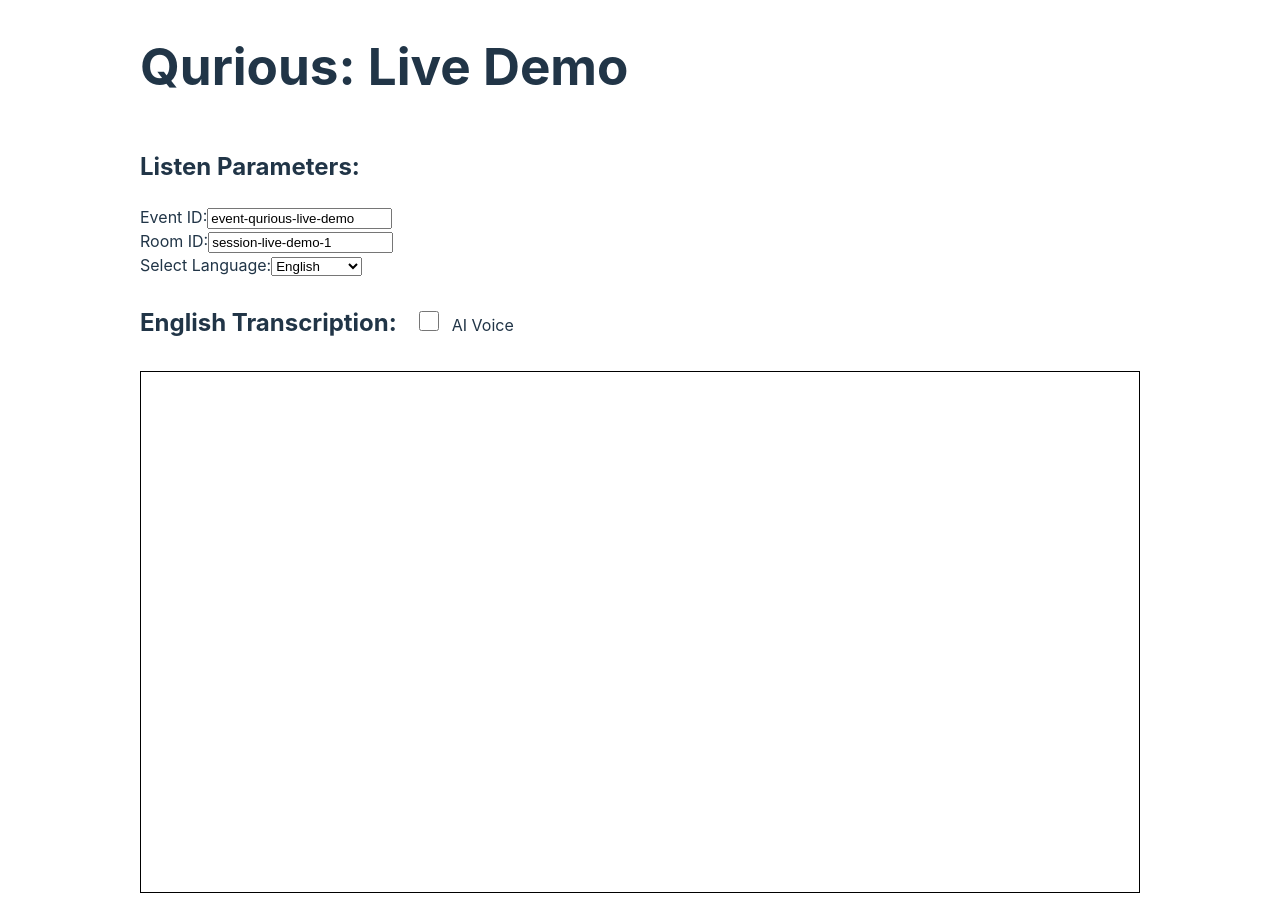
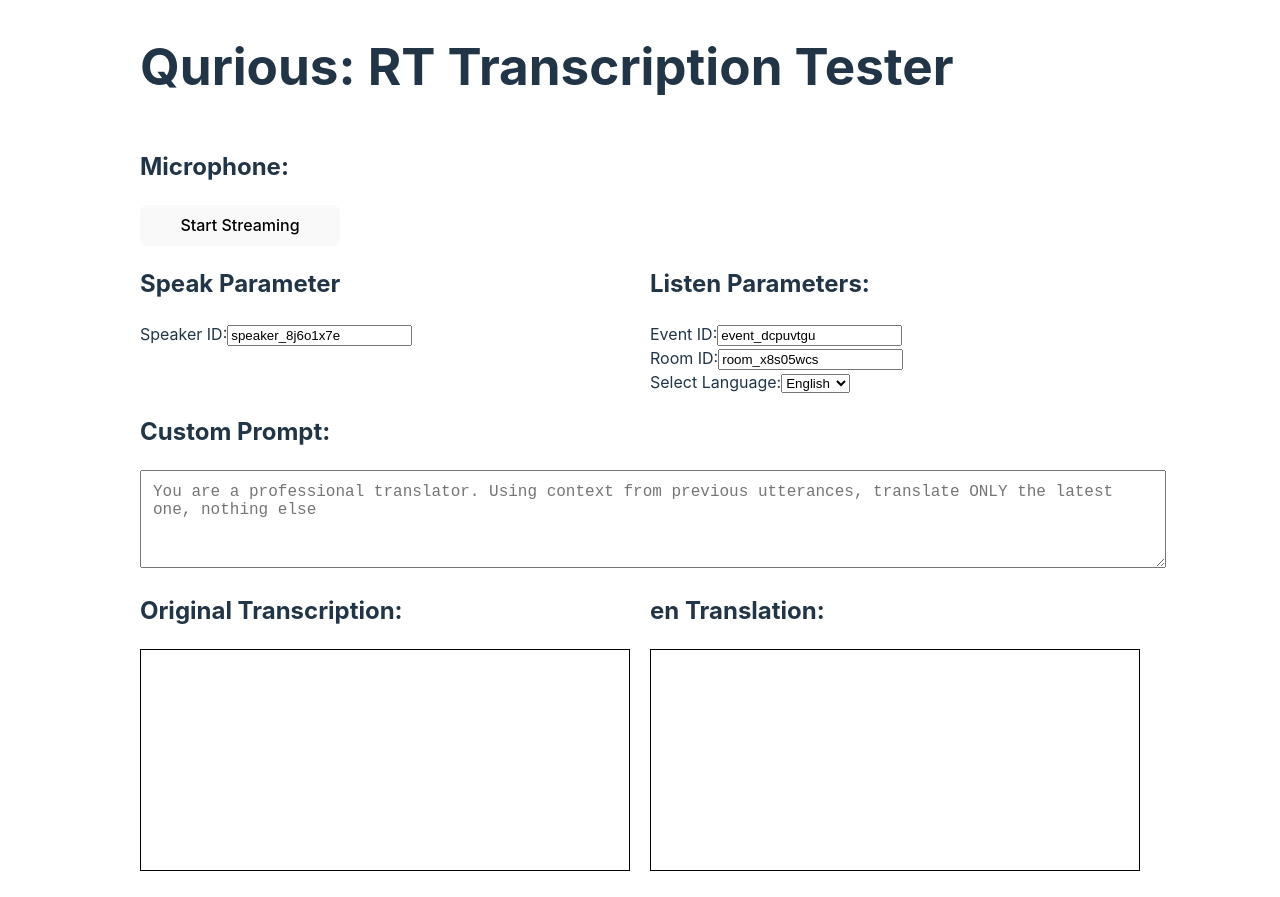
Before and after one commit to JMichael-B/transcription-client-side-prototype, a React (Vite) app: page / in a window 1280 px wide. After the commit the page ends 875 px from the top, so only its background shows below. Built offline with nearby package versions, Linux system fonts and the light colour scheme; no server answers.

Commit message:
Brought back original transcriptionPage

```diff
--- a/src/App.tsx
+++ b/src/App.tsx
@@ -1,12 +1,10 @@
 import React from "react";
-// import EventPage from "./pages/EventPage";
-import DemoPage from "./pages/DemoPage";
+import TranscriptionPage from "./pages/TranscriptionPage";
 
 const App: React.FC = () => {
   return (
     <div style={{width: "100%"}}>
-      {/* <EventPage /> */}
-      <DemoPage />
+      <TranscriptionPage />
     </div>
   );
 };
```
